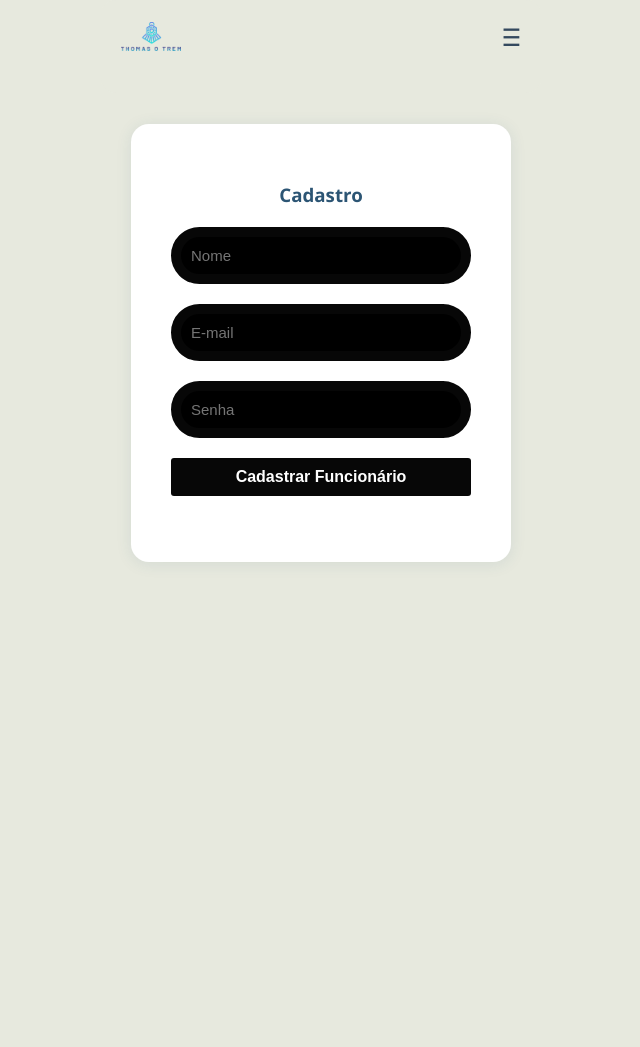
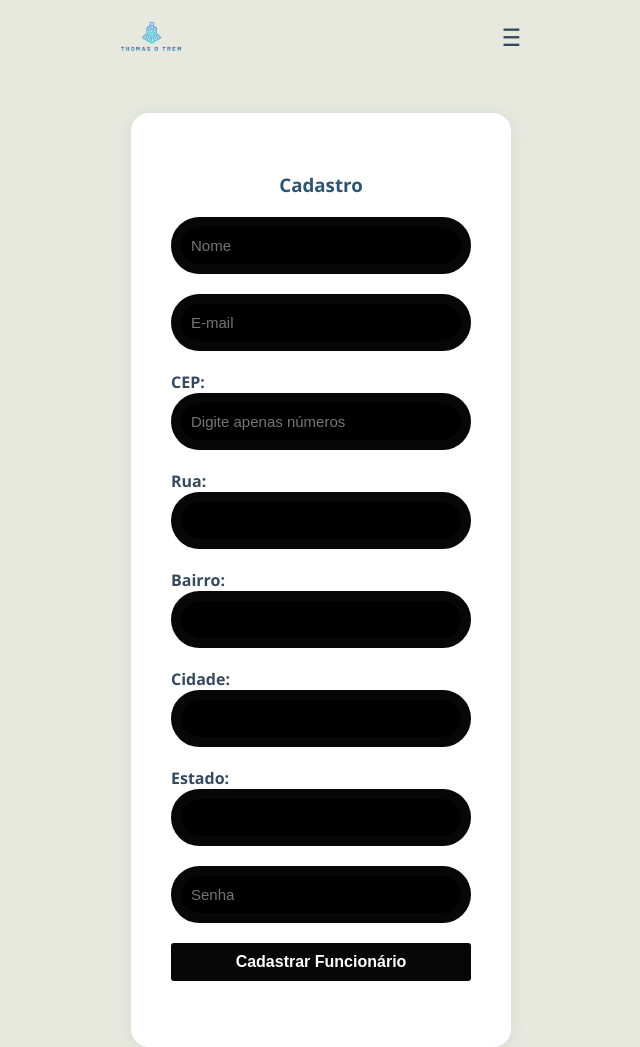
Before and after one commit to Lucascode06/SA---Thomas-o-Trem, a PHP site: page /public/cadastro.php in a window 1280 px wide. Shown: the whole page, without its empty margins (319-959 px from the left). Before the commit the page ends 562 px from the top, so only its background shows below. Run offline with PHP 8.4, Linux system fonts and the light colour scheme; some web fonts are replaced.

Commit message:
viacep no cadastro

```diff
--- a/public/cadastro.php
+++ b/public/cadastro.php
@@ -11,6 +11,14 @@ if ($_SERVER["REQUEST_METHOD"] === "POST") {
   $nome = $_POST["nome"] ?? "";
   $email = $_POST["email"] ?? "";
   $senha = $_POST["senha"] ?? "";
+
+  // Campos de endereço enviados pelo formulário (não estão sendo salvos na tabela `usuarios` por padrão)
+  // Se quiser salvar, adicione colunas na tabela e atualize a query abaixo.
+  $cep = $_POST['cep'] ?? '';
+  $rua = $_POST['rua'] ?? '';
+  $bairro = $_POST['bairro'] ?? '';
+  $cidade = $_POST['cidade'] ?? '';
+  $uf = $_POST['uf'] ?? '';
 
   $stmt = $mysqli->prepare("INSERT INTO usuarios (nome, email, senha) VALUES (?, ?, ?)");
   $stmt->bind_param("sss", $nome, $email, $senha);
@@ -70,6 +78,23 @@ if ($_SERVER["REQUEST_METHOD"] === "POST") {
         <form method="post">
           <input type="text" name="nome" placeholder="Nome" required>
           <input type="email" name="email" placeholder="E-mail" required>
+
+          <!-- ViaCEP -->
+          <label for="viacep-cep" style="font-weight:600; margin-top:8px;">CEP:</label>
+          <input type="text" id="viacep-cep" name="cep" maxlength="8" placeholder="Digite apenas números">
+
+          <label for="viacep-rua" style="font-weight:600; margin-top:8px;">Rua:</label>
+          <input type="text" id="viacep-rua" name="rua" readonly>
+
+          <label for="viacep-bairro" style="font-weight:600; margin-top:8px;">Bairro:</label>
+          <input type="text" id="viacep-bairro" name="bairro" readonly>
+
+          <label for="viacep-cidade" style="font-weight:600; margin-top:8px;">Cidade:</label>
+          <input type="text" id="viacep-cidade" name="cidade" readonly>
+
+          <label for="viacep-uf" style="font-weight:600; margin-top:8px;">Estado:</label>
+          <input type="text" id="viacep-uf" name="uf" readonly>
+
           <input type="password" name="senha" placeholder="Senha" required>
           <button type="submit">Cadastrar Funcionário</button>
         </form>
@@ -77,6 +102,7 @@ if ($_SERVER["REQUEST_METHOD"] === "POST") {
     </div>
   </section>
 
+  <script src="../script/script.js"></script>
 </body>
 
 </html>
```
Lines whose indentation alone changed are shown as unchanged.
